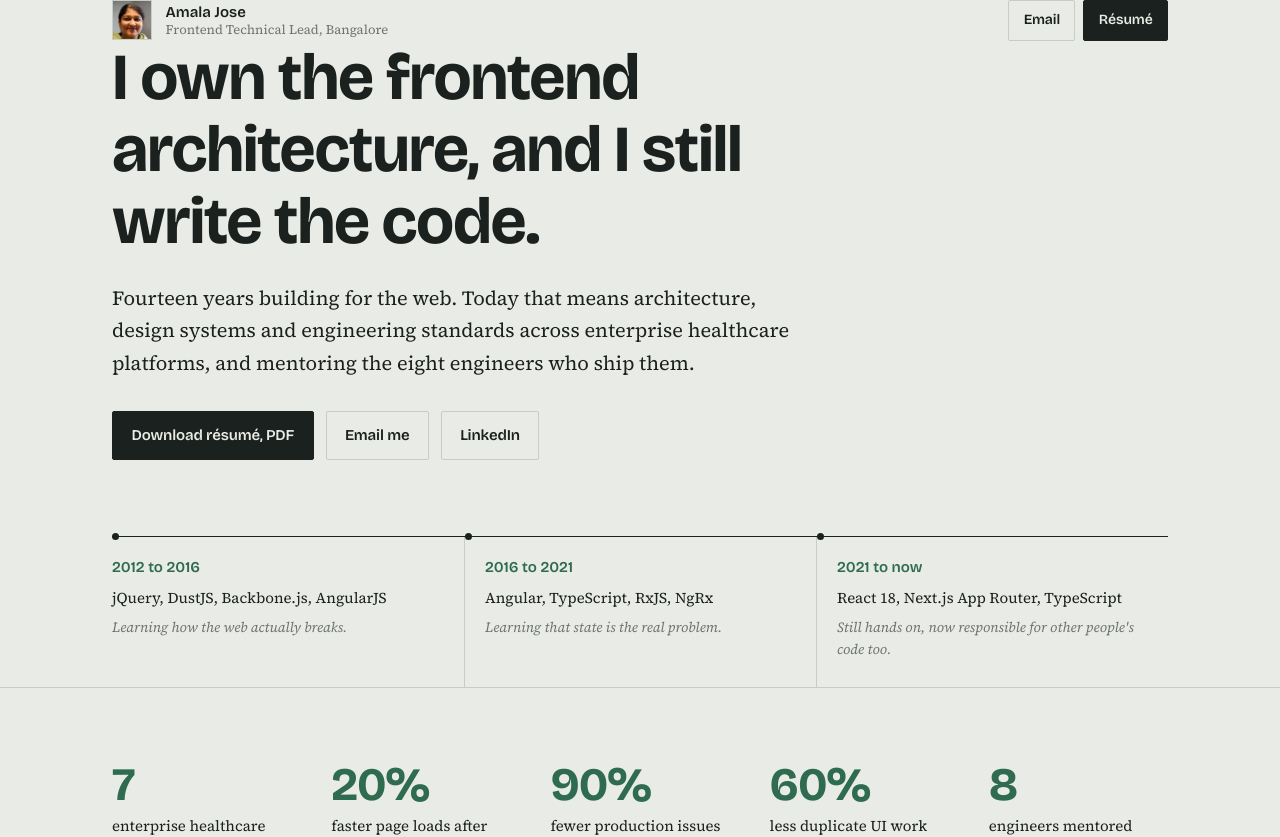
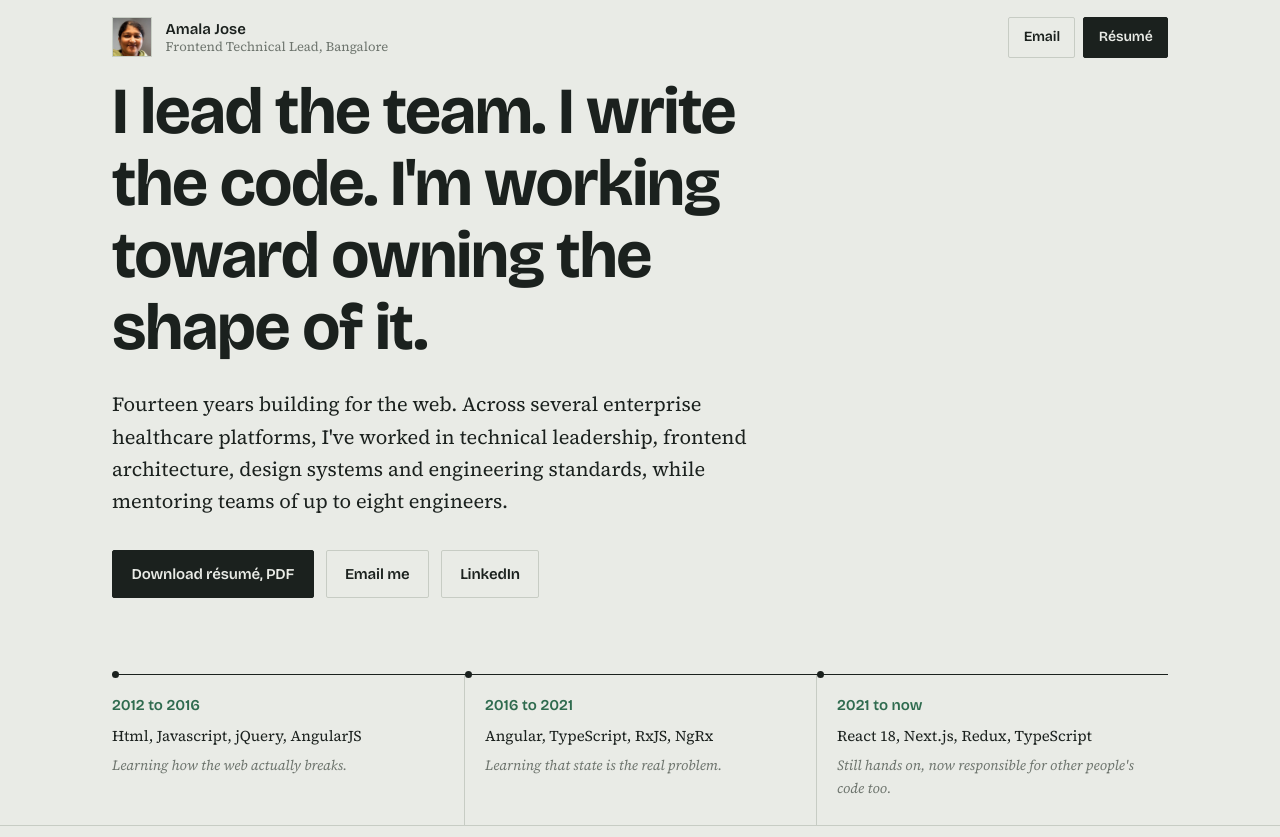
Before and after one commit to Amala-Jose/amala-jose.github.io, a React (Vite) app: page / in a window 1280 px wide. Shown: the top 837 px of the page. Built offline with nearby package versions, Linux system fonts and the light colour scheme.

Commit message:
content change

```diff
--- a/src/App.jsx
+++ b/src/App.jsx
@@ -52,7 +52,7 @@ export default function App() {
         <Contact />
       </main>
 
-      <Footer />
+      {/*<Footer />*/}
     </>
   );
 }
--- a/src/components/Masthead.css
+++ b/src/components/Masthead.css
@@ -5,6 +5,7 @@
   background: var(--paper);
   border-bottom: 1px solid transparent;
   transition: border-color 0.3s var(--ease);
+  padding: 1em 0;
 }
 
 .masthead.is-stuck {
--- a/src/data/arc.js
+++ b/src/data/arc.js
@@ -32,6 +32,6 @@ export const arc = [
     when: "2012 to 2015",
     role: "Software Engineer",
     where: "Sakha Global Technologies, Bangalore",
-    what: "Interactive game interfaces, reusable templates and responsive sites for enterprise clients, back when cross browser was a daily negotiation.",
+    what: "Built the scoreboard feature for virtual world/gaming site for young football fans using JavaScript for game logic, .tpl template files for markup/rendering, and sprite sheets for score and UI graphics — a common pattern for lightweight browser games of that era and responsive sites for enterprise clients, back when cross browser was a daily negotiation.",
   },
 ];
--- a/src/data/cases.js
+++ b/src/data/cases.js
@@ -8,7 +8,7 @@ export const cases = [
   {
     id: "component-library",
     title: "One component library instead of seven opinions",
-    context: "Emids Technologies, healthcare SaaS platforms, 2021 to now",
+    context: "Wellness platform, Tech-enabled services platform, 2021 to now",
     parts: [
       {
         term: "The problem",
--- a/src/data/content.js
+++ b/src/data/content.js
@@ -183,7 +183,7 @@ export const projects = [];
 export const credentials = {
   education: [
     {
-      degree: "Master of Science, Computer Science",
+      degree: "MCA",
       school: "IGNOU, Bangalore, India",
       year: "2016",
     },
--- a/src/data/eras.js
+++ b/src/data/eras.js
@@ -2,7 +2,7 @@ export const eras = [
   {
     id: "2012-2016",
     year: "2012 to 2016",
-    stack: "jQuery, DustJS, Backbone.js, AngularJS",
+    stack: "Html, Javascript, jQuery, AngularJS",
     note: "Learning how the web actually breaks.",
   },
   {
@@ -14,7 +14,7 @@ export const eras = [
   {
     id: "2021-now",
     year: "2021 to now",
-    stack: "React 18, Next.js App Router, TypeScript",
+    stack: "React 18, Next.js, Redux, TypeScript",
     note: "Still hands on, now responsible for other people's code too.",
   },
 ];
--- a/src/data/figures.js
+++ b/src/data/figures.js
@@ -3,7 +3,7 @@ export const figures = [
   {
     id: "platforms",
     value: "7",
-    label: "enterprise healthcare platforms I own the frontend architecture for",
+    label: "enterprise healthcare platforms I've worked across",
   },
   {
     id: "load",
--- a/src/data/lab.js
+++ b/src/data/lab.js
@@ -11,33 +11,31 @@
 
 export const lab = [
   {
-    id: "component-starter",
-    name: "Component library starter",
+    id: "js-starter",
+    name: "JS Fundamentals Practice: Closures & Custom Array Methods (map/filter/reduce)",
     blurb:
       "A small set of accessible primitives, documented in Storybook and versioned, built the way I build them at work.",
-    stack: ["React 18", "TypeScript", "Storybook"],
+    stack: ["JS"],
     links: [
-      { label: "Repository", href: "#" },
-      { label: "Storybook", href: "#" },
+      { label: "CodeSandbox", href: "https://codesandbox.io/p/sandbox/counter-with-n-and-n-1-8p44d8" },
     ],
   },
   {
-    id: "app-router",
-    name: "App Router patterns",
+    id: "use-debounce",
+    name: "useDebounce — Custom React Hook for Debounced Input",
     blurb:
-      "Server components, streaming and data fetching in Next.js App Router, written as something to read rather than something to demo.",
-    stack: ["Next.js", "TypeScript"],
+      "A custom React hook (useDebounce) that delays updating a value until a specified pause in changes, implemented with useState and useEffect.",
+    stack: ["React"],
     links: [
-      { label: "Repository", href: "#" },
-      { label: "Live", href: "#" },
+      { label: "CodeSandbox", href: "https://codesandbox.io/p/sandbox/debounce-w5lndx" },
     ],
   },
   {
-    id: "state-sandbox",
-    name: "State shape sandbox",
+    id: "stopwatch-laps",
+    name: "Stopwatch with Lap Tracking (React Hooks)",
     blurb:
-      "The same comparison flow built three ways, so the tradeoffs between local state, context and a store are visible side by side.",
-    stack: ["React", "Redux Toolkit"],
-    links: [{ label: "CodeSandbox", href: "#" }],
+      "A stopwatch built with React hooks (useState, useEffect, useRef) that supports start/stop and lap recording. useRef holds the setInterval reference so it can be cleared without triggering re-renders, and the useEffect cleanup ensures the interval is torn down whenever isRunning changes or the component unmounts, avoiding leaked timers. Recording a lap (recordLapseTime) pushes the current formatted time to the top of a running lap list and resets the counter to zero without stopping the timer, so lap times represent splits rather than cumulative time. The UI conditionally swaps between \"Lap\" and \"Reset\" buttons based on run state.",
+    stack: ["React"],
+    links: [{ label: "CodeSandbox", href: "https://codesandbox.io/p/sandbox/stop-watch-lap-fd3cn2" }],
   },
 ];
--- a/src/data/profile.js
+++ b/src/data/profile.js
@@ -10,12 +10,12 @@ export const profile = {
   portraitUrl: "/portrait.jpg",
 
   // TODO: replace with the real profile URL before publishing.
-  linkedinUrl: "#",
+  linkedinUrl: "https://www.linkedin.com/in/amala-jose-040b4260/",
 
-  headline: "I own the frontend architecture, and I still write the code.",
+  headline: "I lead the team. I write the code. I'm working toward owning the shape of it.",
   intro:
-    "Fourteen years building for the web. Today that means architecture, design systems and engineering standards across enterprise healthcare platforms, and mentoring the eight engineers who ship them.",
+    "Fourteen years building for the web. Across several enterprise healthcare platforms, I've worked in technical leadership, frontend architecture, design systems and engineering standards, while mentoring teams of up to eight engineers.",
 
   education:
-    "MSc Computer Science, IGNOU. BSc Computer Science, Providence Women's College, Kerala. CEO Award for Innovation and Execution Excellence, 2019.",
+    "MCA, IGNOU. BSc Computer Science, Providence Women's College, Kerala. CEO Award for Innovation and Execution Excellence, 2019.",
 };
```
Also changed, not shown: 1 other file (tests, documents, lock files or other folders).
